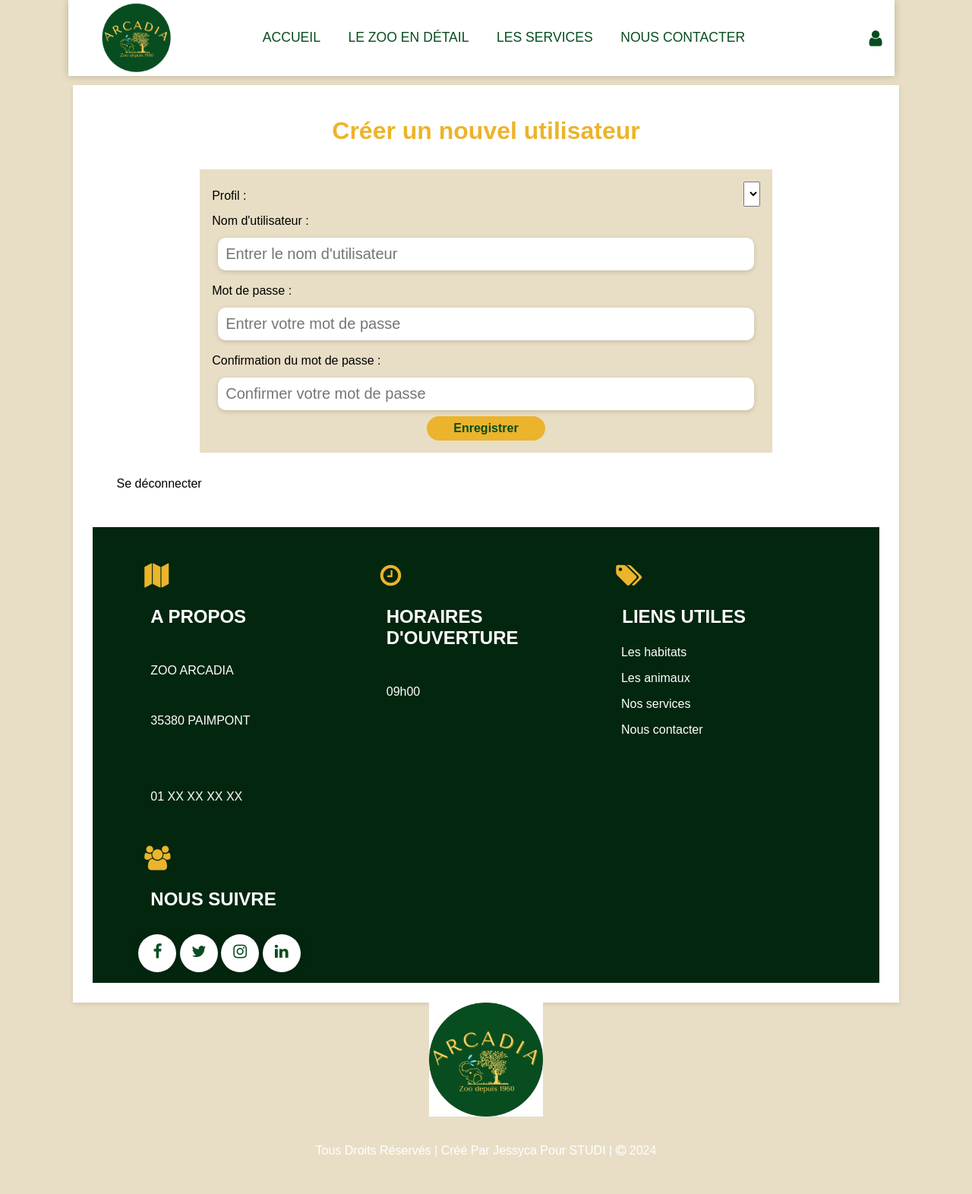
After one commit to Jessycav/ArcadiaFinal, a PHP site: page /admin/create_user_form.php in a window 1280 px wide. The commit adds this page. Shown: the whole page at 76% size. Run offline with PHP 8.4, Linux system fonts and the light colour scheme; tables that the repository leaves empty or names only in its code hold one stand-in row (values such as "Sample post"); lists and menus that the app fills with data are empty; some web fonts are replaced.

Commit message:
update create user

```diff
--- /dev/null
+++ b/admin/create_user_form.php
@@ -0,0 +1,50 @@
+<?php
+    include '../components/connection.php';
+    include '../components/header.php';
+
+?>
+
+    <div class="main">
+            <div class="container">
+                <h3>Créer un nouvel utilisateur</h3>
+            </div>
+            <div class="form-container">
+                <form action="create_user_submit.php" method="POST">
+                    <div class="inputBox">
+                        <label for="role">Profil :</label>
+                        <select id="role" name="role" required>
+                            <?php
+                            // Récupérer les roles
+                            $sql = "SELECT role_id, role_label FROM role WHERE role_label IN ('Vétérinaire', 'Employé')"; //IN pour filtrer les lignes
+                            $stmt = $conn->query($sql);
+                            $roles = $stmt->fetchAll();
+
+                            foreach ($roles as $role) {
+                                echo "<option value='" . $role['role_id'] . "'>" . $role['role_label'] . "</option>";
+                            }
+                            ?>
+                        </select>
+                    </div>
+                    <div class="inputBox">
+                        <label for="user_name">Nom d'utilisateur :</label>
+                        <input type="text" id="username" name="user_name" placeholder="Entrer le nom d'utilisateur" required />
+                    </div>
+                    <div class="inputBox">
+                        <label for="user_password">Mot de passe :</label>
+                        <input type="password" id="password" name="user_password" placeholder="Entrer votre mot de passe" required />
+                    </div>
+                    <div class="inputBox">
+                        <label for="user_password">Confirmation du mot de passe :</label>
+                        <input type="password" id="password" name="confirm_user_password" placeholder="Confirmer votre mot de passe" required />
+                    </div>
+                    <button class="btn" type="submit" name="register">Enregistrer</button>
+                </form>
+            </div>
+
+            <p><a href="logout.php">Se déconnecter</a></p>
+
+            <?php include '../components/footer.php'?>
+        </div>
+
+</body>
+</html>
--- a/contact.php
+++ b/contact.php
@@ -9,9 +9,9 @@
         <div class="banner">
             <h4>Nous contacter</h4>
         </div>
+        <h3>Formulaire de contact</h3>
         <!-- Espace de contact -->
         <div class="form-container">
-            <h3>Formulaire de contact</h3>
             <form action="" method="POST">
                 <div class="inputBox">
                     <input type="email" placeholder="Entrez votre email" required>
```
Also changed, not shown: admin/create_user_submit.php (added, +34 -0 lines), admin/testimonial_admin.php (+10 -2 lines), welcome.php (+9 -8 lines), admin/admin_employee.php (added), admin/admin_keeper.php (deleted).
